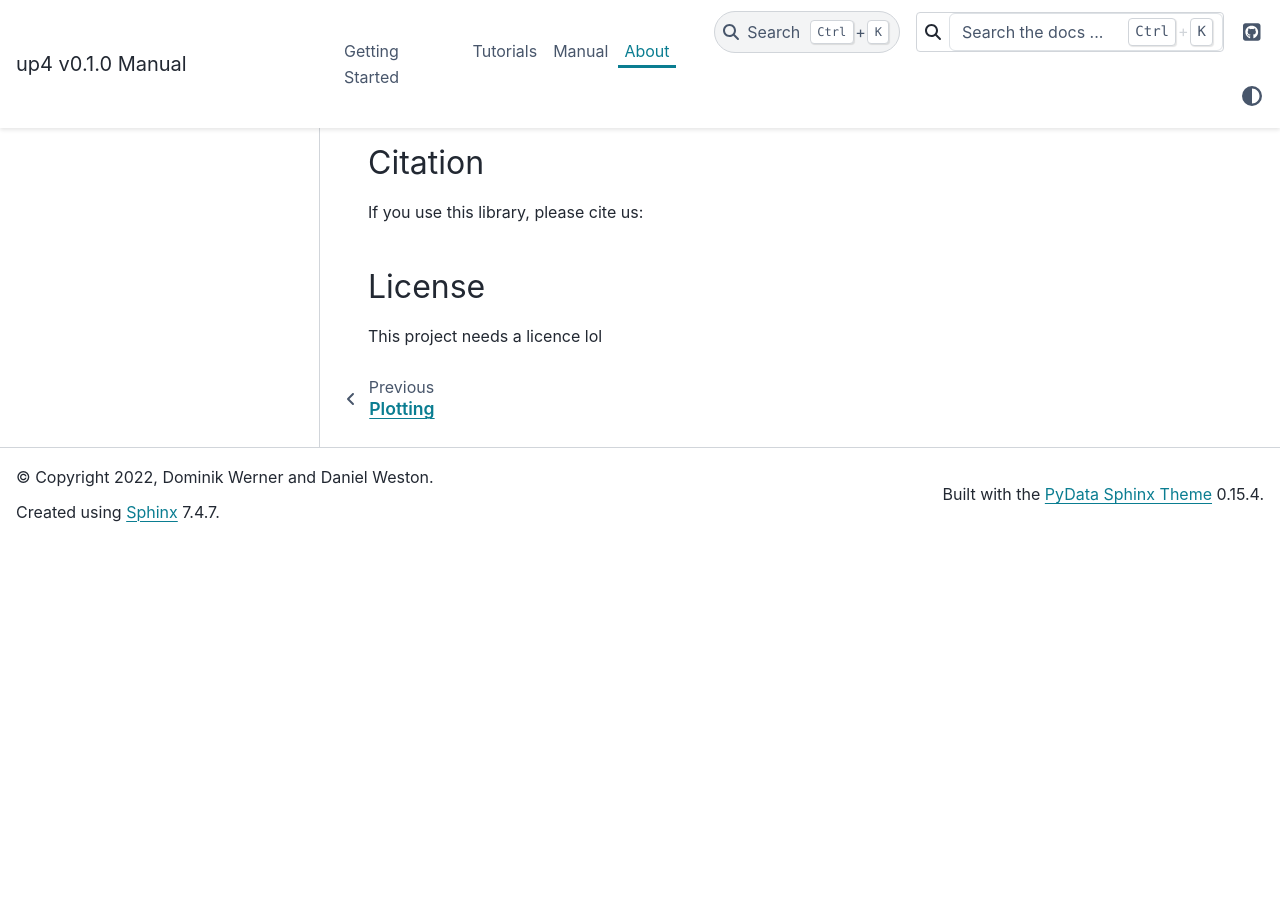
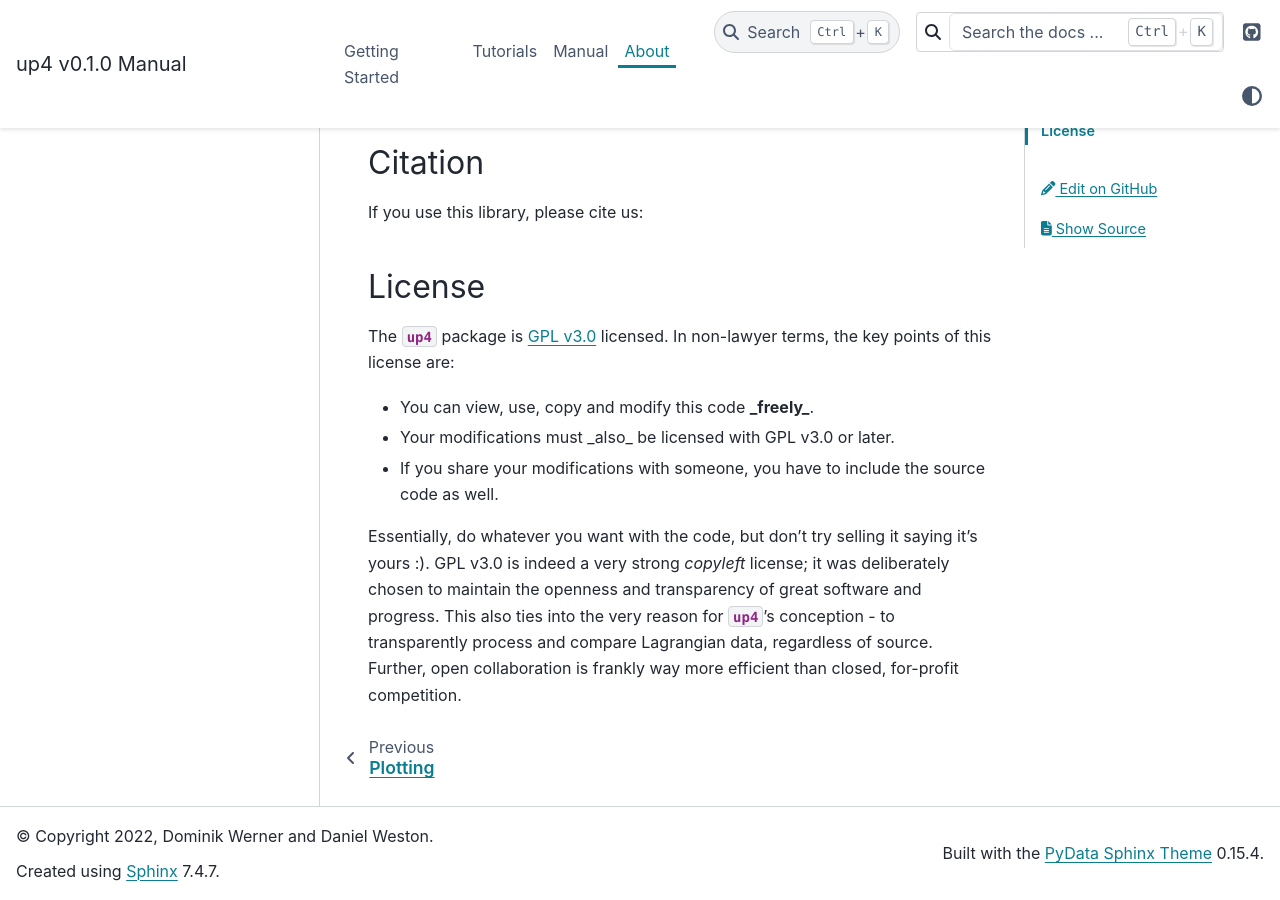
Before and after one commit to uob-positron-imaging-centre/up4, a Sphinx documentation site: the page built from docs/source/about.rst, in a window 1280 px wide and 900 px high, scrolled down 729 px. Built offline with Sphinx 7.4.7 and the PyData theme 0.15.4, drawn with Linux system fonts in a browser that asks for light colours; before the commit the page ends 1270 px from its top, so only the background shows below that.

Commit message:
add licence details

```diff
--- a/docs/source/about.rst
+++ b/docs/source/about.rst
@@ -36,4 +36,11 @@ If you use this library, please cite us:
 License
 -------
 
-This project needs a licence lol
+The `up4` package is `GPL v3.0
+<https://choosealicense.com/licenses/gpl-3.0/>`_ licensed. In non-lawyer terms, the key points of this license are:
+
+- You can view, use, copy and modify this code **_freely_**.
+- Your modifications must _also_ be licensed with GPL v3.0 or later.
+- If you share your modifications with someone, you have to include the source code as well.
+
+Essentially, do whatever you want with the code, but don't try selling it saying it's yours :). GPL v3.0 is indeed a very strong *copyleft* license; it was deliberately chosen to maintain the openness and transparency of great software and progress. This also ties into the very reason for `up4`'s conception - to transparently process and compare Lagrangian data, regardless of source. Further, open collaboration is frankly way more efficient than closed, for-profit competition.
```
